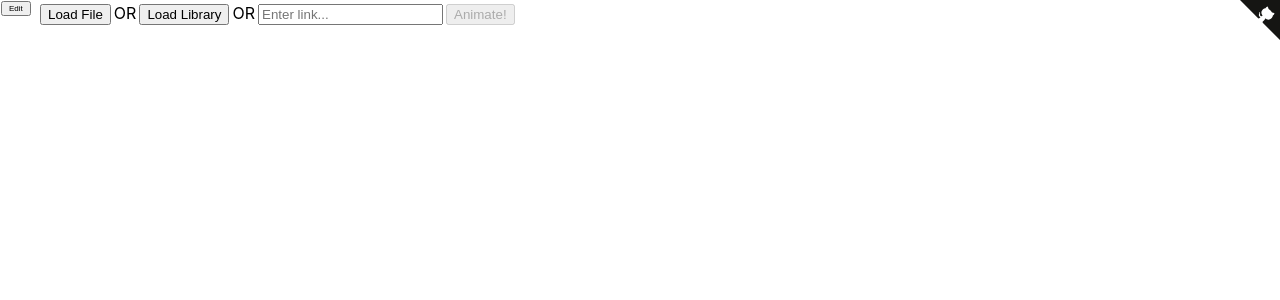
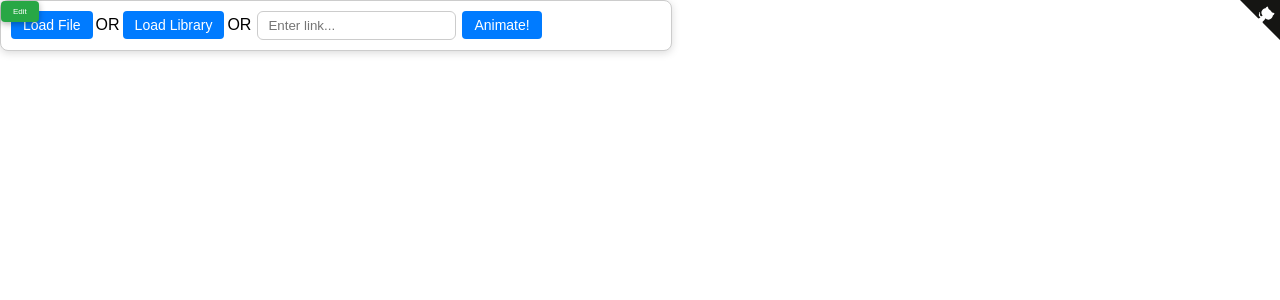
Before and after one commit to dai-shi/excalidraw-animate, a React (Vite) app: page / in a window 1280 px wide. Shown: the top 300 px of the page. Built offline with nearby package versions, Linux system fonts and the light colour scheme.

Commit message:
style: enhance toolbar with green button, box-shadow, and input styling

```diff
--- a/src/App.tsx
+++ b/src/App.tsx
@@ -51,6 +51,14 @@ const App = () => {
           left: 1,
           fontSize: 8,
           zIndex: 10,
+          backgroundColor: '#28a745',
+          border: 'none',
+          color: '#fff',
+          padding: '6px 12px',
+          borderRadius: 4,
+          cursor: 'pointer',
+          transition: 'background-color 0.2s ease',
+          boxShadow: '0 2px 6px rgba(0, 0, 0, 0.3)', // soft shadow
         }}
       >
         {mode === 'animate' ? 'Edit' : 'Animate'}
--- a/src/Toolbar.tsx
+++ b/src/Toolbar.tsx
@@ -219,12 +219,23 @@ const Toolbar = ({ svgList, loadDataList }: Props) => {
 
   return (
     <div>
-      <div style={{ margin: '3px 3px 3px 40px' }}>
-        <button type="button" onClick={loadFile} style={{ marginRight: 3 }}>
+      <div style={{
+        top: 10,
+        left: 10,
+        background: '#fff',
+        border: '1px solid #ccc',
+        borderRadius: 8,
+        boxShadow: '0 2px 8px rgba(0,0,0,0.15)',
+        padding: 10,
+        zIndex: 1000,
+        fontFamily: 'Arial, sans-serif',
+        maxWidth: 650,
+      }}>
+        <button type="button" onClick={loadFile} style={buttonStyle}>
           Load File
         </button>
         <span style={{ marginRight: 3 }}>OR</span>
-        <button type="button" onClick={loadLibrary} style={{ marginRight: 3 }}>
+        <button type="button" onClick={loadLibrary} style={buttonStyle}>
           Load Library
         </button>
         <span>OR</span>
@@ -233,51 +244,61 @@ const Toolbar = ({ svgList, loadDataList }: Props) => {
             placeholder="Enter link..."
             value={link}
             onChange={(e) => setLink(e.target.value)}
-            style={{ marginLeft: 3, marginRight: 3 }}
+            style={inputStyle}
           />
           <button
             type="submit"
             disabled={!linkRegex.test(link)}
-            style={{ marginRight: 3 }}
+            style={buttonStyle}
           >
             Animate!
           </button>
         </form>
       </div>
       {!!svgList.length && (
-        <div style={{ marginLeft: 3 }}>
+        <div style={{       top: 10,
+          left: 10,
+          background: '#fff',
+          border: '1px solid #ccc',
+          borderRadius: 8,
+          boxShadow: '0 2px 8px rgba(0,0,0,0.15)',
+          padding: 10,
+          zIndex: 1000,
+          fontFamily: 'Arial, sans-serif',
+          maxWidth: 650,
+    }}>
           <button
             type="button"
             onClick={togglePausedAnimations}
-            style={{ marginRight: 3 }}
+            style={buttonStyle}
           >
             {paused ? 'Play (P)' : 'Pause (P)'}
           </button>
           <button
             type="button"
             onClick={stepForwardAnimations}
-            style={{ marginRight: 3 }}
+            style={buttonStyle}
           >
             Step (S)
           </button>
           <button
             type="button"
             onClick={resetAnimations}
-            style={{ marginRight: 3 }}
+            style={buttonStyle}
           >
             Reset (R)
           </button>
           <button
             type="button"
             onClick={hideToolbar}
-            style={{ marginRight: 3 }}
+            style={buttonStyle}
           >
             Hide Toolbar (Q)
           </button>
           <button
             type="button"
             onClick={exportToSvg}
-            style={{ marginRight: 3 }}
+            style={buttonStyle}
           >
             Export to SVG
           </button>
@@ -285,7 +306,7 @@ const Toolbar = ({ svgList, loadDataList }: Props) => {
             type="button"
             onClick={exportToWebm}
             disabled={processing}
-            style={{ marginRight: 3 }}
+            style={buttonStyle}
           >
             {processing
               ? 'Processing...'
@@ -303,4 +324,25 @@ const Toolbar = ({ svgList, loadDataList }: Props) => {
   );
 };
 
+const buttonStyle = {
+  backgroundColor: '#007BFF',
+  border: 'none',
+  color: '#fff',
+  padding: '6px 12px',
+  borderRadius: 4,
+  cursor: 'pointer',
+  fontSize: 14,
+  transition: 'background-color 0.2s ease',
+  marginRight: 3,
+};
+
+const inputStyle = {
+  padding: '6px 10px',
+  borderRadius: '6px',
+  border: '1px solid #ccc',
+  marginLeft: '6px',
+  marginRight: '6px',
+};
+
+
 export default Toolbar;
```
Also changed, not shown: 1 other file (tests, documents, lock files or other folders).
